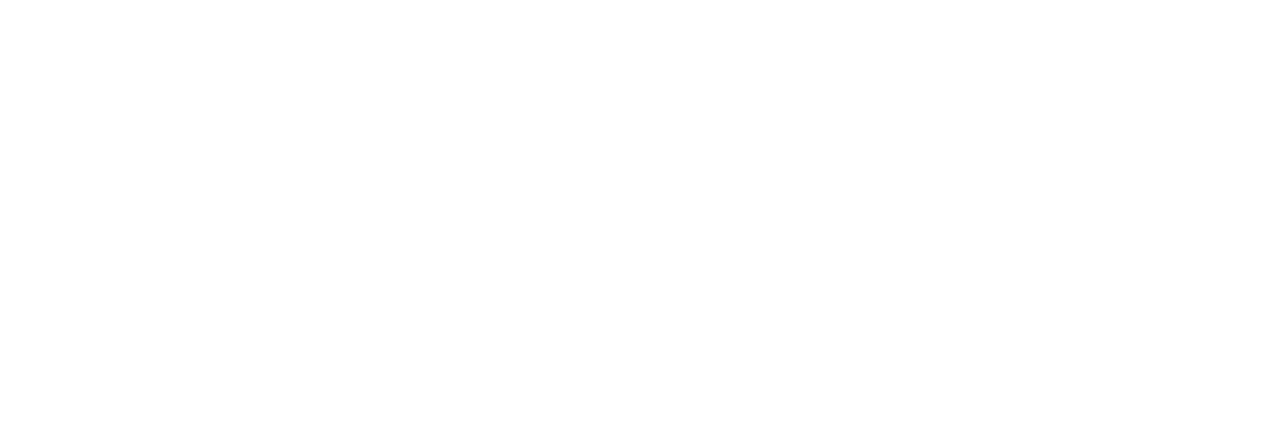
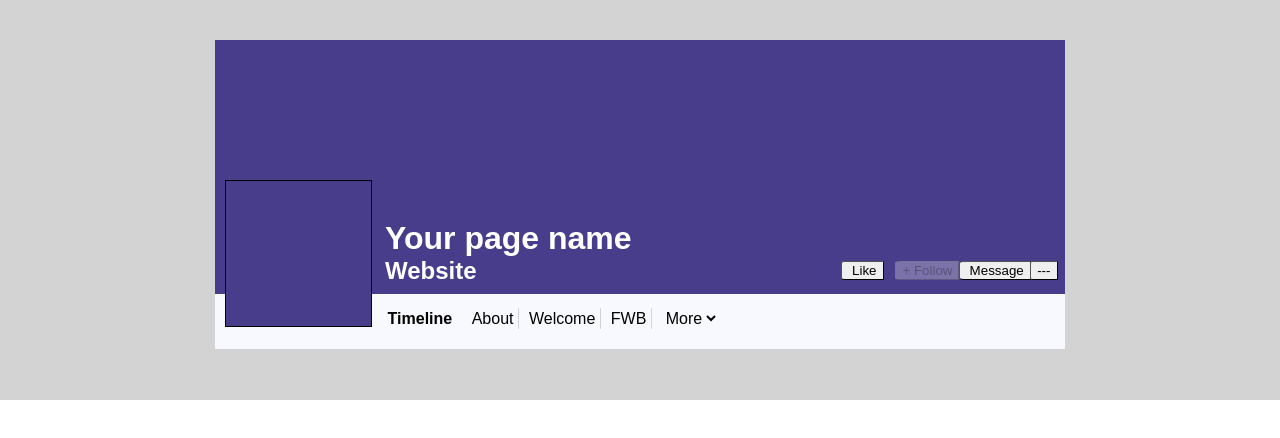
Before and after one commit to AZimdahl/Social-Mockup, a plain HTML site: page index.html in a window 1280 px wide. Drawn offline with Linux system fonts and the light colour scheme.

Commit message:
Add content and position

```diff
--- a/assets/stylesheets/styles.css
+++ b/assets/stylesheets/styles.css
@@ -0,0 +1,109 @@
+* {
+    margin: 0;
+}
+
+body {
+    box-sizing: content-box;
+    margin: 0;
+    font-family: Arial, Helvetica, sans-serif;
+    font-size: medium;
+}
+
+header {
+    background-color: lightgrey;
+    height: 400px;
+    margin: 0;
+}
+
+#pageHeading {
+    background-color: darkslateblue;
+    width: 850px;
+    height: 300px;
+    margin: 0 auto;
+    position: relative;
+    top: 10%;
+}
+
+#pageInfo {
+    color: white;
+    position: relative;
+    top: 60%;
+    left: 20%;
+
+}
+
+#profileImg {
+    border: 1px solid black;
+    background-color: darkslateblue;
+    width: 145px;
+    height: 145px;
+    position: relative;
+    left: 10px;
+    top: 25%;
+    z-index: 1;
+}
+
+ul {
+    list-style: none;
+}
+
+li {
+    display: inline;
+}
+
+.pageButtons {
+    float: right;
+    clear: both;
+    padding-top: 1%;
+    margin-right: 10px;
+}
+
+button {
+    border-top-left-radius: 10%;
+    border-bottom-left-radius: 10%;
+    border-width: 0.75px;
+}
+
+.pageButtons li {
+    margin: -2.5px;
+}
+
+.pageButtons li:first-child {
+    margin: 10px;
+}
+
+.pageTabs {
+    background-color: ghostwhite;
+    height: 40px;
+    position: relative;
+    top: 14%;
+    text-align: center;
+    padding-top: 15px
+}
+
+.pageTabs ul {
+    position: relative;
+    left: 30px;
+}
+
+.pageTabs li {
+    padding: 2px 5px 2px 5px;
+    border-right: 1px solid lightgrey;
+}
+
+.pageTabs li:first-child {
+    border: none;
+    font-weight: bold;
+    padding-right: 10px;
+}
+
+.pageTabs li:last-child {
+    border: none;
+}
+
+select {
+    border: none;
+    font-family: Arial, Helvetica, sans-serif;
+    font-size: medium;
+    background: none;
+}
--- a/index.html
+++ b/index.html
@@ -4,9 +4,47 @@
     <meta charset="UTF-8">
     <meta name="viewport" content="width=device-width, initial-scale=1.0">
     <meta http-equiv="X-UA-Compatible" content="ie=edge">
-    <title>Social Mockup</title>
+    <title>Social-Mockup</title>
+    <link rel="stylesheet" href="./assets/stylesheets/styles.css">
 </head>
 <body>
+    <header>
+        <div id="pageHeading">
+            <div id="pageInfo">
+                <h1>Your page name</h1>
+                <h2>Website</h2>
+            </div>
 
+            <div id="profileImg">
+                <img src="" alt="">
+            </div>
+
+            <div class="pageButtons">
+                <ul>
+                    <li><button>
+                        <img src="" alt=""> Like</button></li>
+                    <li><button disabled="disabled">+ Follow</button></li>
+                    <li><button>
+                        <img src="" alt=""> Message</button></li>
+                    <li><button>
+                        <img src="" alt="">---</button></li>
+                </ul>
+            </div>
+
+            <div class="pageTabs">
+                <ul>
+                    <li>Timeline</li>
+                    <li>About</li>
+                    <li>Welcome</li>
+                    <li>FWB</li>
+                    <li>
+                        <select name="More" id="More">
+                            <option>More</option>
+                        </select>
+                    </li>
+                </ul>
+            </div>
+        </div>
+    </header>
 </body>
 </html>
```
